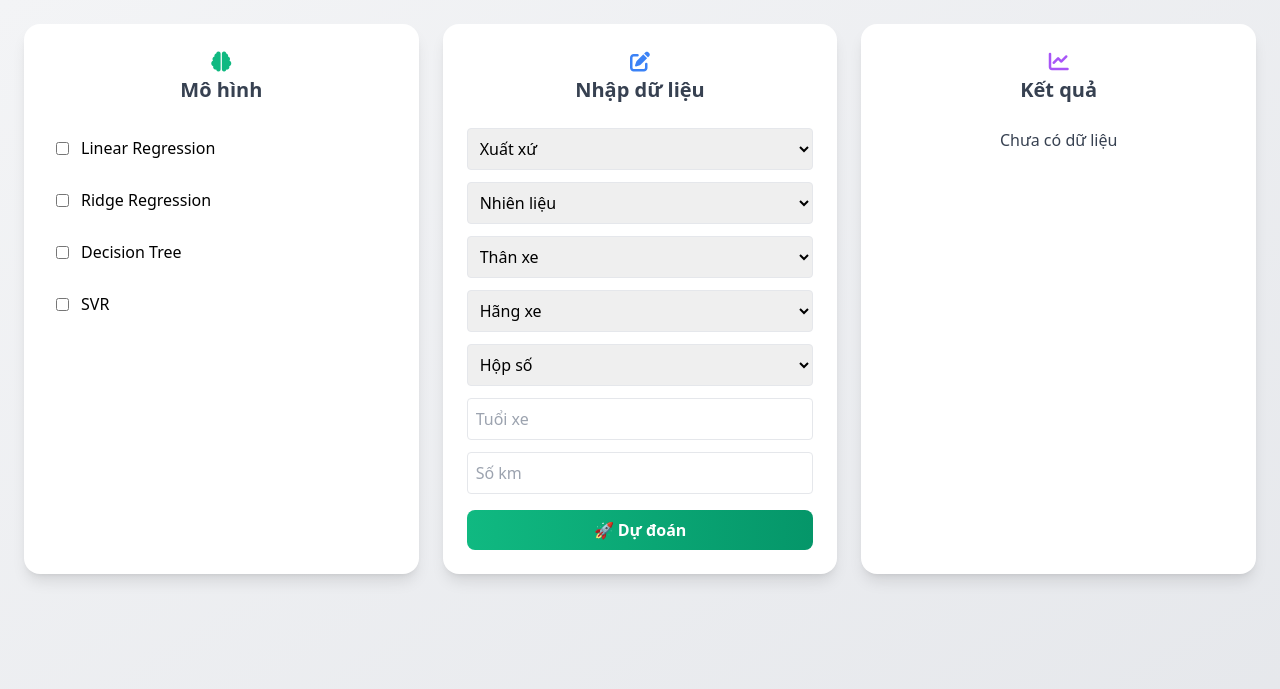
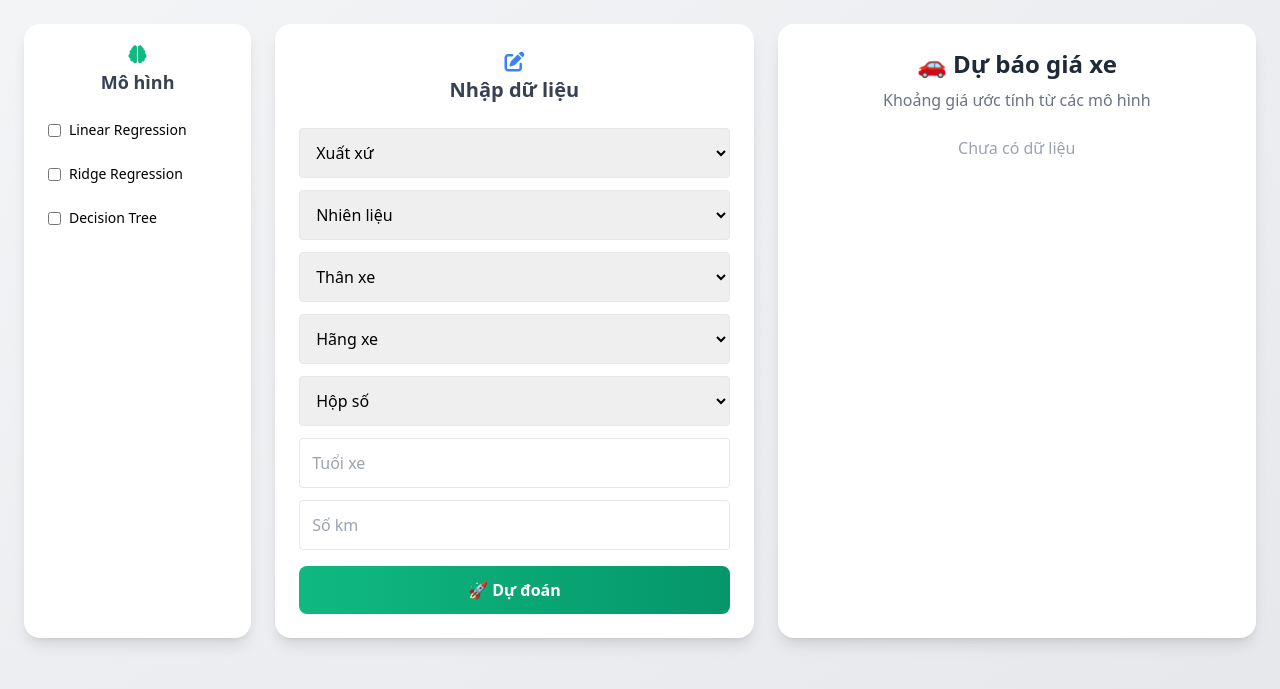
Before and after one commit to nmkhan9/XeCuPredictor, a Flask app: page / in a window 1280 px wide. Shown: the top 689 px of the page. Run offline with Flask 3, Linux system fonts and the light colour scheme; parts of the project's set-up code (start-up, migrations or seed data) failed here and were passed over; some libraries are stand-ins or nearby versions.

Commit message:
add train model and change UI

```diff
--- a/app/app.py
+++ b/app/app.py
@@ -1,21 +1,55 @@
 from flask import Flask, request, render_template, jsonify
 import pandas as pd
 import numpy as np
-import os
-import json
+import os, json
 from joblib import load
 
 app = Flask(__name__)
 
 BASE_DIR = os.path.dirname(os.path.dirname(os.path.abspath(__file__)))
 
-# ===== LOAD MODEL =====
-svr_model = load(os.path.join(BASE_DIR, "model", "svr_best.joblib"))
-dt_model = load(os.path.join(BASE_DIR, "model", "dt_best.joblib"))
-lr_model = load(os.path.join(BASE_DIR, "model", "lr_best.joblib"))
-rr_model = load(os.path.join(BASE_DIR, "model", "rr_best.joblib"))
+AGE_MIN, AGE_MAX = 0, 30
+KM_MIN, KM_MAX = 50, 500_000
 
-# ===== LOAD PREPROCESS =====
+# Utils
+
+def parse_number(val):
+    if val is None or val.strip() == "":
+        raise ValueError("Thiếu dữ liệu")
+
+    val = val.replace(".", "").replace(",", "")
+    return float(val)
+
+
+def validate_input(form):
+    errors = {}
+
+    try:
+        age = parse_number(form.get('age'))
+        if not (AGE_MIN <= age <= AGE_MAX):
+            errors["age"] = f"Tuổi xe không hợp lệ !"
+    except:
+        errors["age"] = "Tuổi xe không hợp lệ !"
+
+    try:
+        km = parse_number(form.get('km'))
+        if not (KM_MIN <= km <= KM_MAX):
+            errors["km"] = f"Số km không hợp lệ !"
+    except:
+        errors["km"] = "Số km không hợp lệ !"
+
+    if errors:
+        return None, None, errors
+
+    return age, km, None
+
+# model
+models = {
+    "dt": load(os.path.join(BASE_DIR, "model", "dt_best.joblib")),
+    "lr": load(os.path.join(BASE_DIR, "model", "lr_best.joblib")),
+    "rr": load(os.path.join(BASE_DIR, "model", "rr_best.joblib"))
+}
+
 ohe = load(os.path.join(BASE_DIR, "model", "onehot_encoder.pkl"))
 scaler = load(os.path.join(BASE_DIR, "model", "scaler.pkl"))
 
@@ -25,119 +59,109 @@ with open(os.path.join(BASE_DIR, "model", "unique_values.json"), 'r', encoding='
 categorical_cols = list(ohe.feature_names_in_)
 numerical_cols = list(scaler.feature_names_in_)
 
-# ===== FEATURE ENGINEERING =====
+# Feature Engineering
+
 def feature_engineering(df):
-    df = df.copy()
-
-    df["age_group"] = pd.cut(
-        df["age"],
-        bins=[-1, 5, 10, 15, 100],
-        labels=["New", "Young", "Mid", "Old"]
-    )
-
+    df["age_group"] = pd.cut(df["age"], bins=[-1,5,10,15,100],
+                            labels=["New","Young","Mid","Old"])
     df["km_per_year"] = df["km"] / (df["age"] + 1)
     df["log_age"] = np.log1p(df["age"])
-
-    # ⚠️ FIX: không dùng value_counts() (vì input chỉ có 1 dòng)
-    df["body_group"] = df["body"]
-    df["brand_group"] = df["brand"]
-
     df["is_imported"] = (df["origin"] == "Nhập Khẩu").astype(object)
-    df["imported_age"] = df["is_imported"].astype(str) + "_" + df["age_group"].astype(str)
-
     return df
 
-# ===== HOME =====
+
+# Preprocess
+def preprocess(data):
+    df = pd.DataFrame([data])
+    df = feature_engineering(df)
+
+    # fill thiếu cột
+    for col in numerical_cols:
+        if col not in df:
+            df[col] = 0
+
+    for col in categorical_cols:
+        if col not in df:
+            df[col] = "Unknown"
+
+    df_num = df[numerical_cols].astype(float)
+    df_cat = df[categorical_cols].astype(str)
+
+    X_num = scaler.transform(df_num)
+    X_cat = ohe.transform(df_cat)
+
+    X = pd.concat([
+        pd.DataFrame(X_num, columns=numerical_cols),
+        pd.DataFrame(X_cat, columns=ohe.get_feature_names_out(categorical_cols))
+    ], axis=1)
+
+    return X
+
+
+# Predict
+
+def predict_models(X, selected_models):
+    error_map = {
+        "lr": 0.31,
+        "rr": 0.31,
+        "dt": 0.25
+    }
+
+    results = {}
+
+    for m in selected_models:
+        pred_log = models[m].predict(X)[0]
+        pred = np.exp(pred_log)
+
+        err = error_map[m]
+
+        results[m] = {
+            "prediction": round(pred, 2),
+            "lower": round(pred * (1 - err), 2),
+            "upper": round(pred * (1 + err), 2)
+        }
+
+    return results
+
+
+# Routes
 @app.route('/')
 def home():
     return render_template('index.html', unique_values=unique_values)
 
-# ===== PREDICT =====
+
 @app.route('/predict', methods=['POST'])
 def predict():
     try:
-        age = float(request.form['age'])
-        km = float(request.form['km'])
+        selected_models = request.form.getlist("models")
+        if not selected_models:
+            return jsonify({'error': 'Chọn ít nhất 1 model'}), 400
 
-        selected_models = request.form.getlist("models")
+        # validate
+        age, km, errors = validate_input(request.form)
+        if errors:
+            return jsonify({'error': errors}), 400
 
-        if not selected_models:
-            return jsonify({'error': 'Vui lòng chọn ít nhất 1 mô hình'}), 400
-
-        # ===== INPUT =====
+        # build data
         data = {
             'origin': request.form['origin'],
             'body': request.form['body'],
+            'gearbox': request.form['gearbox'],
             'fuel': request.form['fuel'],
             'brand': request.form['brand'],
-            'gearbox': request.form['gearbox'],
             'age': age,
             'km': km
         }
 
-        input_df = pd.DataFrame([data])
-
-        # ===== FEATURE ENGINEERING =====
-        input_df = feature_engineering(input_df)
-
-        # ===== FIX LỖI THIẾU CỘT =====
-        for col in numerical_cols:
-            if col not in input_df.columns:
-                input_df[col] = 0
-
-        for col in categorical_cols:
-            if col not in input_df.columns:
-                input_df[col] = "Unknown"
-
-        # reorder đúng thứ tự
-        input_df = input_df[numerical_cols + categorical_cols]
-
-        # ===== ENCODE =====
-        encoded_categorical = ohe.transform(input_df[categorical_cols])
-        encoded_categorical_df = pd.DataFrame(
-            encoded_categorical,
-            columns=ohe.get_feature_names_out(categorical_cols),
-            index=input_df.index
-        )
-
-        # ===== SCALE =====
-        scaled_numerical = scaler.transform(input_df[numerical_cols])
-        scaled_numerical_df = pd.DataFrame(
-            scaled_numerical,
-            columns=numerical_cols,
-            index=input_df.index
-        )
-
-        processed_data = pd.concat([scaled_numerical_df, encoded_categorical_df], axis=1)
-
-        # ===== MODEL MAP =====
-        model_map = {
-            "svr": svr_model,
-            "dt": dt_model,
-            "lr": lr_model,
-            "rr": rr_model
-        }
-
-        results = {}
-
-        # ===== PREDICT MULTI MODEL =====
-        for m in selected_models:
-            pred = model_map[m].predict(processed_data)[0]
-
-            # nếu bạn train log(price)
-            pred = np.expm1(pred)
-
-            results[m] = {
-                "lower": round(pred * 0.6, 2),
-                "upper": round(pred * 1.4, 2)
-            }
+        X = preprocess(data)
+        results = predict_models(X, selected_models)
 
         return jsonify(results)
 
     except Exception as e:
         return jsonify({'error': str(e)}), 400
 
-# ===== RUN =====
+# Run
+
 if __name__ == "__main__":
-    port = int(os.environ.get("PORT", 5000))
-    app.run(host="0.0.0.0", port=port, debug=True)
+    app.run(debug=True)
--- a/app/templates/index.html
+++ b/app/templates/index.html
@@ -10,96 +10,83 @@
 
 <body class="bg-gradient-to-br from-gray-100 to-gray-200 min-h-screen p-6">
 
-<div class="max-w-7xl mx-auto grid grid-cols-1 md:grid-cols-3 gap-6">
+<div class="max-w-7xl mx-auto grid grid-cols-1 md:grid-cols-5 gap-6">
 
-    <!-- LEFT: MODEL -->
-    <div class="bg-white p-6 rounded-2xl shadow-lg">
-        <h2 class="text-xl font-bold text-center mb-6 text-gray-700">
+    <!-- LEFT: MODEL (NHỎ LẠI) -->
+    <div class="bg-white p-4 rounded-2xl shadow-lg md:col-span-1">
+        <h2 class="text-lg font-bold text-center mb-4 text-gray-700">
             <i class="fas fa-brain text-emerald-500"></i><br>
             Mô hình
         </h2>
 
-        <form id="predict-form" class="space-y-3">
+        <form id="predict-form" class="space-y-2">
 
-            <label class="flex items-center gap-3 p-2 rounded hover:bg-gray-50 cursor-pointer">
+            <label class="flex items-center gap-2 p-2 rounded hover:bg-gray-50 cursor-pointer text-sm">
                 <input type="checkbox" name="models" value="lr" class="accent-emerald-500">
                 Linear Regression
             </label>
 
-            <label class="flex items-center gap-3 p-2 rounded hover:bg-gray-50 cursor-pointer">
+            <label class="flex items-center gap-2 p-2 rounded hover:bg-gray-50 cursor-pointer text-sm">
                 <input type="checkbox" name="models" value="rr" class="accent-emerald-500">
                 Ridge Regression
             </label>
 
-            <label class="flex items-center gap-3 p-2 rounded hover:bg-gray-50 cursor-pointer">
+            <label class="flex items-center gap-2 p-2 rounded hover:bg-gray-50 cursor-pointer text-sm">
                 <input type="checkbox" name="models" value="dt" class="accent-emerald-500">
                 Decision Tree
             </label>
-
-            <label class="flex items-center gap-3 p-2 rounded hover:bg-gray-50 cursor-pointer">
-                <input type="checkbox" name="models" value="svr" class="accent-emerald-500">
-                SVR
-            </label>
     </div>
 
-    <!-- CENTER: INPUT -->
-    <div class="bg-white p-6 rounded-2xl shadow-lg">
+    <!-- CENTER: INPUT (TO HƠN) -->
+    <div class="bg-white p-6 rounded-2xl shadow-lg md:col-span-2">
         <h2 class="text-xl font-bold text-center mb-6 text-gray-700">
             <i class="fas fa-edit text-blue-500"></i><br>
             Nhập dữ liệu
         </h2>
 
-        <!-- Origin -->
-        <select name="origin" required class="w-full border p-2 rounded mb-3 focus:ring-2 focus:ring-blue-400">
-            <option disabled selected>Xuất xứ</option>
+        <select name="origin" required class="w-full border p-3 rounded mb-3">
+            <option disabled selected value="">Xuất xứ</option>
             {% for val in unique_values.origin %}
             <option value="{{ val }}">{{ val }}</option>
             {% endfor %}
         </select>
 
-        <!-- Fuel -->
-        <select name="fuel" required class="w-full border p-2 rounded mb-3 focus:ring-2 focus:ring-blue-400">
-            <option disabled selected>Nhiên liệu</option>
+        <select name="fuel" required class="w-full border p-3 rounded mb-3">
+            <option disabled selected value="">Nhiên liệu</option>
             {% for val in unique_values.fuel %}
             <option value="{{ val }}">{{ val }}</option>
             {% endfor %}
         </select>
 
-        <!-- Body -->
-        <select name="body" required class="w-full border p-2 rounded mb-3 focus:ring-2 focus:ring-blue-400">
-            <option disabled selected>Thân xe</option>
+        <select name="body" required class="w-full border p-3 rounded mb-3">
+            <option disabled selected value="">Thân xe</option>
             {% for val in unique_values.body %}
             <option value="{{ val }}">{{ val }}</option>
             {% endfor %}
         </select>
 
-        <!-- Brand -->
-        <select name="brand" required class="w-full border p-2 rounded mb-3 focus:ring-2 focus:ring-blue-400">
-            <option disabled selected>Hãng xe</option>
+        <select name="brand" required class="w-full border p-3 rounded mb-3">
+            <option disabled selected value="">Hãng xe</option>
             {% for val in unique_values.brand %}
             <option value="{{ val }}">{{ val }}</option>
             {% endfor %}
         </select>
 
-        <!-- Gearbox -->
-        <select name="gearbox" required class="w-full border p-2 rounded mb-3 focus:ring-2 focus:ring-blue-400">
-            <option disabled selected>Hộp số</option>
+        <select name="gearbox" required class="w-full border p-3 rounded mb-3">
+            <option disabled selected value="">Hộp số</option>
             {% for val in unique_values.gearbox %}
             <option value="{{ val }}">{{ val }}</option>
             {% endfor %}
         </select>
 
-        <!-- Age -->
-        <input type="number" name="age" placeholder="Tuổi xe"
-            class="w-full border p-2 rounded mb-3 focus:ring-2 focus:ring-blue-400" required>
+        <input type="number" name="age" placeholder="Tuổi xe" required
+            class="w-full border p-3 rounded mb-3">
 
-        <!-- KM -->
-        <input type="number" name="km" placeholder="Số km"
-            class="w-full border p-2 rounded mb-4 focus:ring-2 focus:ring-blue-400" required>
+        <input type="number" name="km" placeholder="Số km" required
+            class="w-full border p-3 rounded mb-4">
 
-        <!-- Submit -->
         <button type="submit"
-            class="w-full bg-gradient-to-r from-emerald-500 to-emerald-600 text-white py-2 rounded-lg font-semibold hover:scale-105 transition">
+            class="w-full bg-gradient-to-r from-emerald-500 to-emerald-600 text-white py-3 rounded-lg font-semibold hover:scale-105 transition">
             🚀 Dự đoán
         </button>
 
@@ -107,17 +94,21 @@
     </div>
 
     <!-- RIGHT: RESULT -->
-    <div class="bg-white p-6 rounded-2xl shadow-lg">
-        <h2 class="text-xl font-bold text-center mb-6 text-gray-700">
-            <i class="fas fa-chart-line text-purple-500"></i><br>
-            Kết quả
+    <div class="bg-white p-6 rounded-2xl shadow-lg md:col-span-2">
+
+        <h2 class="text-2xl font-bold text-center mb-2 text-gray-800">
+            🚗 Dự báo giá xe
         </h2>
 
-        <div id="result" class="space-y-3 text-center text-gray-700">
+        <p class="text-center text-gray-500 mb-6">
+            Khoảng giá ước tính từ các mô hình
+        </p>
+
+        <div id="result" class="space-y-4 text-gray-700">
+            <div class="text-center text-gray-400">
                 Chưa có dữ liệu
             </div>
         </div>
-
     </div>
 
 <script>
@@ -125,9 +116,30 @@ document.getElementById('predict-form').addEventListener('submit', async (e) =>
     e.preventDefault();
 
     const resultDiv = document.getElementById('result');
+
+    const form = e.target;
+    const formData = new FormData(form);
+
+    // ✅ VALIDATE TRƯỚC KHI GỬI
+    const requiredFields = ["origin","fuel","body","brand","gearbox","age","km"];
+    for (let field of requiredFields) {
+        if (!formData.get(field)) {
+            resultDiv.innerHTML = "⚠️ Vui lòng nhập đầy đủ thông tin!";
+            return;
+        }
+    }
+
+    const selectedModels = formData.getAll("models");
+    if (selectedModels.length === 0) {
+        resultDiv.innerHTML = `
+                        <div class="text-center text-red-500 font-semibold py-6">
+                            ⚠️ Vui lòng chọn ít nhất 1 mô hình!
+                        </div>
+                    `;
+        return;
+    }
+
     resultDiv.innerHTML = '⏳ Đang dự đoán...';
-
-    const formData = new FormData(e.target);
 
     try {
         const response = await fetch('/predict', {
@@ -138,32 +150,68 @@ document.getElementById('predict-form').addEventListener('submit', async (e) =>
         const result = await response.json();
 
         if (result.error) {
-            resultDiv.innerHTML = result.error;
+
+    // ojbect error
+    if (typeof result.error === "object") {
+        let errorHtml = "<div class='text-red-500 text-center space-y-1'>";
+
+        for (const key in result.error) {
+            errorHtml += `<div>⚠️ ${result.error[key]}</div>`;
+        }
+
+        errorHtml += "</div>";
+        resultDiv.innerHTML = errorHtml;
+    }
+
+    // string error
+    else {
+        resultDiv.innerHTML = `<div class="text-red-500 text-center">❌ ${result.error}</div>`;
+    }
+
     return;
 }
 
         const modelNames = {
             "lr": "Linear Regression",
             "rr": "Ridge Regression",
-            "dt": "Decision Tree",
-            "svr": "SVR"
+            "dt": "Decision Tree"
         };
 
 let html = "";
 
-        for (const key in result) {
+selectedModels.forEach(key => {
+    if (result[key]) {
+
+        const pred = Number(result[key].prediction).toLocaleString('vi-VN');
+        const lower = Number(result[key].lower).toLocaleString('vi-VN');
+        const upper = Number(result[key].upper).toLocaleString('vi-VN');
+
         html += `
-                <div class="bg-gradient-to-r from-gray-50 to-gray-100 p-4 rounded-xl shadow hover:shadow-md transition">
-                    <b class="text-gray-800">${modelNames[key]}</b><br>
-                    <span class="text-blue-600 font-semibold text-lg">
-                        ${Number(result[key].lower).toLocaleString('vi-VN')}
-                        -
-                        ${Number(result[key].upper).toLocaleString('vi-VN')} VND
-                    </span>
+            <div class="bg-gradient-to-r from-gray-50 to-gray-100 p-5 rounded-xl shadow">
+
+                <!-- MODEL NAME -->
+                <div class="text-center font-bold text-gray-800 mb-3">
+                    ${modelNames[key]}
+                </div>
+
+                <div class="text-center text-lg font-semibold text-emerald-500 mb-2">
+                    ${pred} VND
+                </div>
+
+                <!-- RANGE -->
+                <div class="flex justify-between text-lg font-semibold text-blue-600">
+                    <span>${lower}</span>
+                    <span>${upper}</span>
+                </div>
+                <!-- BAR -->
+                <div class="w-full bg-gray-200 rounded-full h-2 mt-3">
+                    <div class="bg-blue-500 h-2 rounded-full w-full"></div>
+                </div>
+
             </div>
         `;
     }
-
+});
         resultDiv.innerHTML = html;
 
     } catch (err) {
```
Also changed, not shown: 2 other files. Lines whose indentation alone changed are shown as unchanged.
